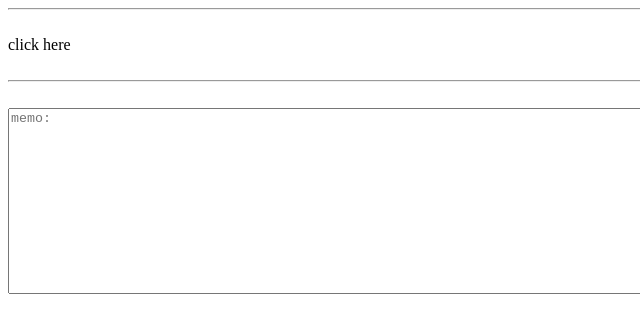
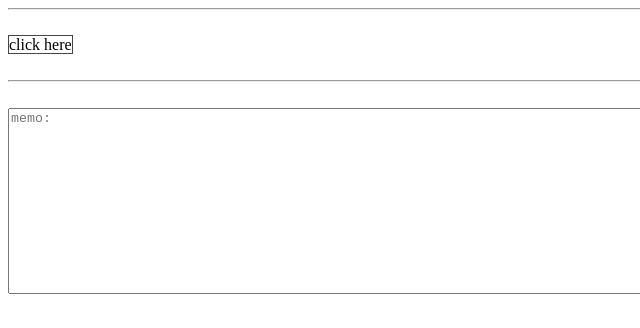
Before and after one commit to K0210/html_memo, a plain HTML site: page b.html in a window 1280 px wide. Shown: the full height of the page, 0-640 px from the left. Drawn offline with Linux system fonts and the light colour scheme.

Commit message:
Update jk.css

```diff
--- a/jk.css
+++ b/jk.css
@@ -2,3 +2,6 @@
 #jk{
   display:none;
 }
+label{
+	border: solid 1px #454545;
+}
```
